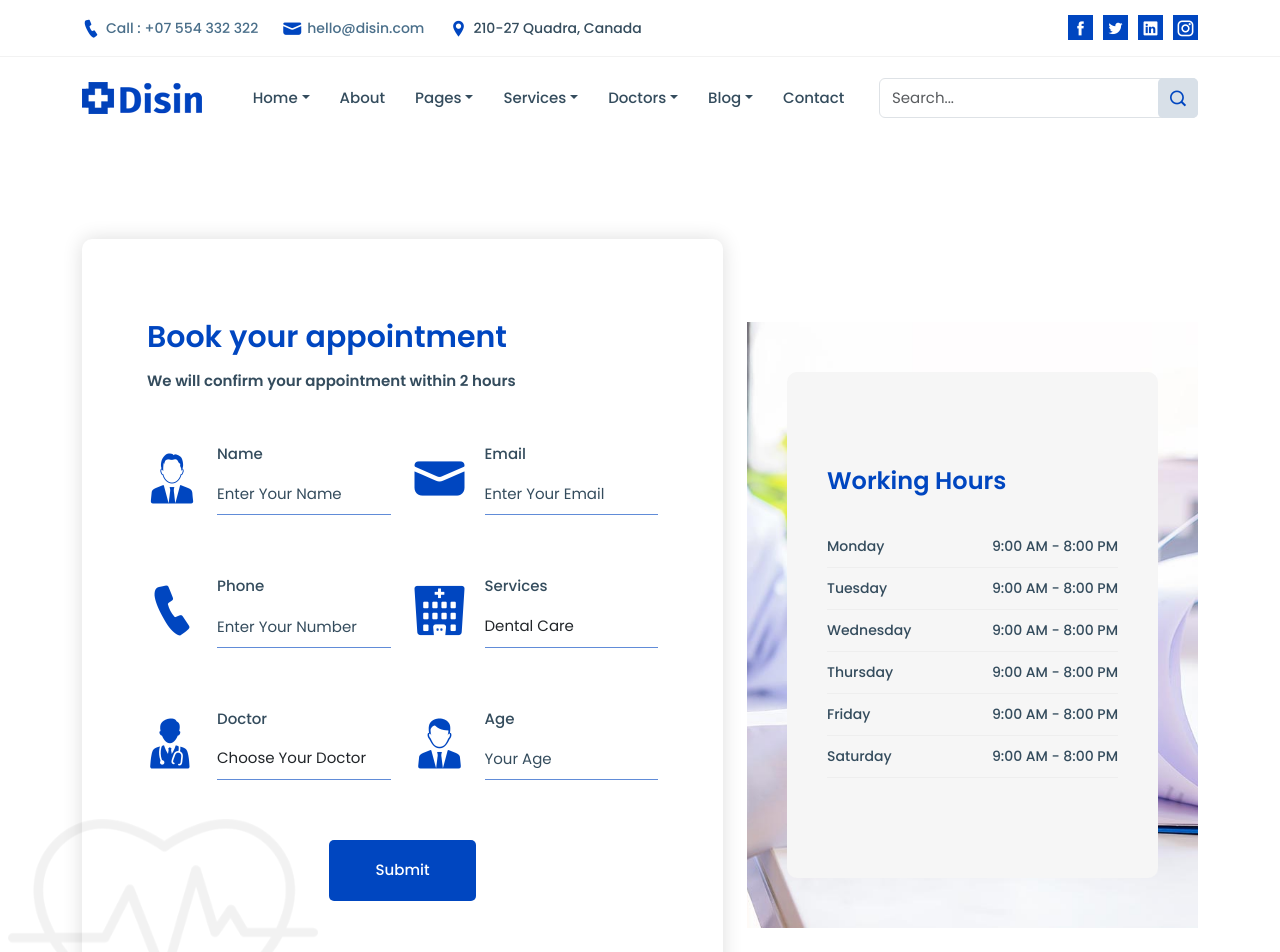
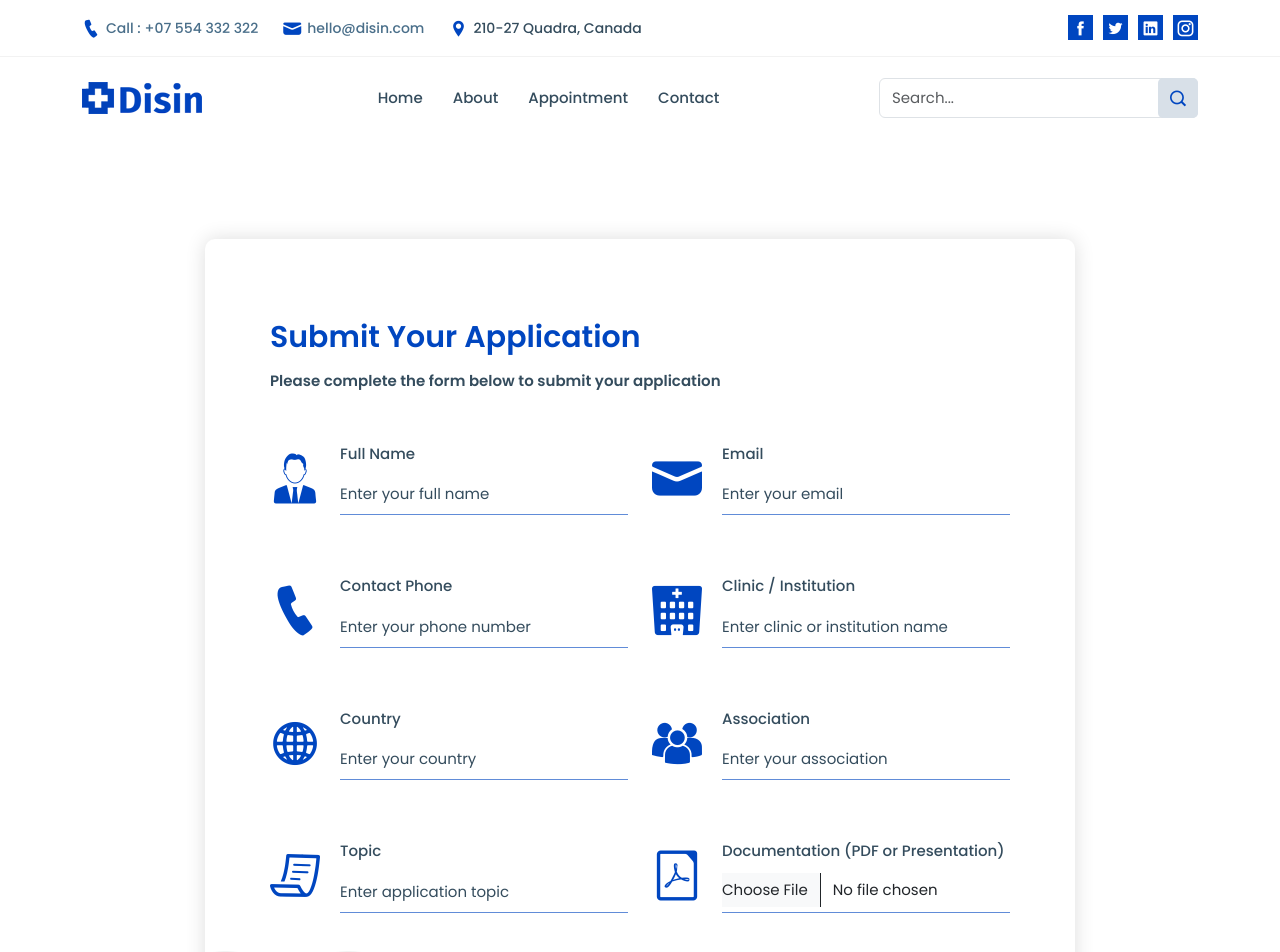
Before and after one commit to Bogdaan21/udruzenjeart, a Next.js app: page /appointment in a window 1280 px wide. Shown: the top 952 px of the page. Built offline with nearby package versions, Linux system fonts and the light colour scheme.

Commit message:
form connect, only attach no

```diff
--- a/libs/menus.tsx
+++ b/libs/menus.tsx
@@ -1,118 +1,30 @@
 export const menus = [
   {
     label: "Home",
-    link: "#",
-    submenu: [
-      {
-        label: "Home Demo - 1",
-        link: "/",
-      },
-      {
-        label: "Home Demo - 2",
-        link: "/home-2/",
-      },
-      {
-        label: "Home Demo - 3",
-        link: "/home-3/",
-      },
-      {
-        label: "Home Demo - 4",
-        link: "/home-4/",
-      },
-      {
-        label: "Home Demo - 5",
-        link: "/home-5/",
-      },
-    ],
+    link: "/",
   },
   {
     label: "About",
     link: "/about/",
   },
   {
-    label: "Pages",
-    link: "#",
-    submenu: [
-      {
-        label: "Appointment",
-        link: "/appointment/",
-      },
-      {
-        label: "Departments",
-        link: "/departments/",
-      },
-      {
-        label: "Testimonials",
-        link: "/testimonials/",
-      },
-      {
-        label: "Sign Up",
-        link: "/sign-up/",
-      },
-      {
-        label: "Sign In",
-        link: "/sign-in/",
-      },
-      {
-        label: "FAQ's",
-        link: "/faq/",
-      },
-      {
-        label: "Coming Soon",
-        link: "/coming-soon/",
-      },
-      {
-        label: "Terms & Conditions",
-        link: "/terms-conditions/",
-      },
-      {
-        label: "Privacy Policy",
-        link: "/privacy-policy/",
-      },
-    ],
+    label: "Appointment",
+    link: "/appointment/",
   },
-  {
-    label: "Services",
-    link: "#",
-    submenu: [
-      {
-        label: "Services",
-        link: "/services/",
-      },
-      {
-        label: "Service Details",
-        link: "/services/details/",
-      },
-    ],
-  },
-  {
-    label: "Doctors",
-    link: "#",
-    submenu: [
-      {
-        label: "Doctors",
-        link: "/doctors/",
-      },
-      {
-        label: "Doctors Details",
-        link: "/doctors/details/",
-      },
-    ],
-  },
-  {
-    label: "Blog",
-    link: "#",
-    submenu: [
-      {
-        label: "Blog",
-        link: "/blog/",
-      },
-      {
-        label: "Blog Details",
-        link: "/blog/details/",
-      },
-    ],
-  },
+  // {
+  //   label: "Blog",
+  //   link: "#",
+  //   submenu: [
+  //     {
+  //       label: "Blog",
+  //       link: "/blog/",
+  //     },
+  //     {
+  //       label: "Blog Details",
+  //       link: "/blog/details/",
+  //     },
+  //   ],
+  // },
   {
     label: "Contact",
     link: "/contact/",
--- a/package.json
+++ b/package.json
@@ -9,6 +9,7 @@
     "lint": "next lint"
   },
   "dependencies": {
+    "@emailjs/browser": "^4.4.1",
     "fslightbox-react": "^1.7.6",
     "next": "14.2.3",
     "react": "^18",
--- a/src/components/Appointment/AppointmentForm.tsx
+++ b/src/components/Appointment/AppointmentForm.tsx
@@ -1,45 +1,68 @@
 "use client";
 
-import React from "react";
+import React, { useRef } from "react";
 import Image from "next/image";
+import emailjs from "@emailjs/browser";
 
 const AppointmentForm: React.FC = () => {
+  const formRef = useRef<HTMLFormElement>(null);
+
+  const sendEmail = (e: React.FormEvent<HTMLFormElement>) => {
+    e.preventDefault();
+    if (!formRef.current) return;
+
+    emailjs
+      .sendForm(
+        "service_sqzeaxu", // ✅ tvoj service ID
+        "template_fs0qvel", // ✅ tvoj template ID
+        formRef.current,
+        "66z6YyCaQIJcC0X2G" // ✅ tvoj public key
+      )
+      .then(
+        () => {
+          alert("✅ Your application has been successfully submitted!");
+          formRef.current?.reset();
+        },
+        (error: { text?: string }) => {
+          console.error("Email send error:", error.text || error);
+          alert("❌ Failed to send. Please try again later.");
+        }
+      );
+  };
+
   return (
     <>
-      <div
-        className="appointment-area-two ptb-100"
-      >
+      <div className="appointment-area-two ptb-100">
         <div className="container">
-          <div className="row align-items-center appointment-wrap-two">
-            <div className="col-lg-7">
+          <div className="row justify-content-center appointment-wrap-two">
+            <div className="col-lg-12">
               <div className="appointment-item appointment-item-two">
                 <div className="appointment-shape">
-                  <Image
-                    src="/images/hart-img1.png"
-                    alt="Shape"
-                    width={360}
-                    height={264}
-                  />
+                  <Image src="/images/hart-img1.png" alt="Shape" width={360} height={264} />
                 </div>
 
-                <h2>Book your appointment</h2>
-                <span>We will confirm your appointment within 2 hours</span>
+                <h2>Submit Your Application</h2>
+                <span>Please complete the form below to submit your application</span>
 
                 <div className="appointment-form">
-                  <form>
+                  <form ref={formRef} onSubmit={sendEmail}>
                     <div className="row">
+                      {/* Full Name */}
                       <div className="col-lg-6">
                         <div className="form-group">
                           <i className="icofont-business-man-alt-1"></i>
-                          <label>Name</label>
+                          <label>Full Name</label>
                           <input
                             type="text"
                             className="form-control"
-                            placeholder="Enter Your Name"
+                            placeholder="Enter your full name"
+                            name="name"
+                            required
                           />
                         </div>
                       </div>
 
+                      {/* Email */}
                       <div className="col-lg-6">
                         <div className="form-group">
                           <i className="icofont-ui-message"></i>
@@ -47,64 +70,99 @@ const AppointmentForm: React.FC = () => {
                           <input
                             type="email"
                             className="form-control"
-                            placeholder="Enter Your Email"
+                            placeholder="Enter your email"
+                            name="email"
+                            required
                           />
                         </div>
                       </div>
 
+                      {/* Phone */}
                       <div className="col-lg-6">
                         <div className="form-group">
                           <i className="icofont-ui-call"></i>
-                          <label>Phone</label>
+                          <label>Contact Phone</label>
                           <input
                             type="text"
                             className="form-control"
-                            placeholder="Enter Your Number"
+                            placeholder="Enter your phone number"
+                            name="phone"
+                            required
                           />
                         </div>
                       </div>
 
+                      {/* Clinic */}
                       <div className="col-lg-6">
                         <div className="form-group">
                           <i className="icofont-hospital"></i>
-                          <label>Services</label>
-                          <select
+                          <label>Clinic / Institution</label>
+                          <input
+                            type="text"
                             className="form-control"
-                            id="exampleFormControlSelect1"
-                          >
-                            <option>Dental Care</option>
-                            <option>2</option>
-                            <option>3</option>
-                            <option>4</option>
-                            <option>5</option>
-                          </select>
+                            placeholder="Enter clinic or institution name"
+                            name="clinic"
+                            required
+                          />
                         </div>
                       </div>
 
+                      {/* Country */}
                       <div className="col-lg-6">
                         <div className="form-group">
-                          <i className="icofont-doctor"></i>
-                          <label>Doctor</label>
-                          <select
+                          <i className="icofont-globe"></i>
+                          <label>Country</label>
+                          <input
+                            type="text"
                             className="form-control"
-                            id="exampleFormControlSelect2"
-                          >
-                            <option>Choose Your Doctor</option>
-                            <option>John Smith</option>
-                            <option>Sarah Taylor</option>
-                            <option>Stevn King</option>
-                          </select>
+                            placeholder="Enter your country"
+                            name="country"
+                            required
+                          />
                         </div>
                       </div>
 
+                      {/* Association */}
                       <div className="col-lg-6">
                         <div className="form-group">
-                          <i className="icofont-business-man"></i>
-                          <label>Age</label>
+                          <i className="icofont-users"></i>
+                          <label>Association</label>
                           <input
                             type="text"
                             className="form-control"
-                            placeholder="Your Age"
+                            placeholder="Enter your association"
+                            name="association"
+                            required
+                          />
+                        </div>
+                      </div>
+
+                      {/* Topic */}
+                      <div className="col-lg-6">
+                        <div className="form-group">
+                          <i className="icofont-paper"></i>
+                          <label>Topic</label>
+                          <input
+                            type="text"
+                            className="form-control"
+                            placeholder="Enter application topic"
+                            name="title"
+                            required
+                          />
+                        </div>
+                      </div>
+
+                      {/* Attachment */}
+                      <div className="col-lg-6">
+                        <div className="form-group">
+                          <i className="icofont-file-pdf"></i>
+                          <label>Documentation (PDF or Presentation)</label>
+                          <input
+                            type="file"
+                            className="form-control"
+                            name="attachment"
+                            accept=".pdf,.ppt,.pptx,.doc,.docx"
+                            required
                           />
                         </div>
                       </div>
@@ -112,41 +170,10 @@ const AppointmentForm: React.FC = () => {
 
                     <div className="text-center">
                       <button type="submit" className="btn appointment-btn">
-                        Submit
+                        Submit Application
                       </button>
                     </div>
                   </form>
-                </div>
-              </div>
-            </div>
-
-            <div className="col-lg-5">
-              <div
-                className="appointment-item-two-right"
-                style={{ backgroundImage: `url(/images/appointment1.jpg)` }}
-              >
-                <div className="appointment-item-content">
-                  <h2>Working Hours</h2>
-                  <ul>
-                    <li>
-                      Monday <span>9:00 AM - 8:00 PM</span>
-                    </li>
-                    <li>
-                      Tuesday <span>9:00 AM - 8:00 PM</span>
-                    </li>
-                    <li>
-                      Wednesday <span>9:00 AM - 8:00 PM</span>
-                    </li>
-                    <li>
-                      Thursday <span>9:00 AM - 8:00 PM</span>
-                    </li>
-                    <li>
-                      Friday <span>9:00 AM - 8:00 PM</span>
-                    </li>
-                    <li>
-                      Saturday <span>9:00 AM - 8:00 PM</span>
-                    </li>
-                  </ul>
                 </div>
               </div>
             </div>
--- a/styles/style.css
+++ b/styles/style.css
@@ -1605,7 +1605,7 @@ footer {
 }
 
 .appointment-item {
-  max-width: 770px;
+  max-width: 870px;
   margin-left: auto;
   margin-right: auto;
   background-color: #ffffff;
```
Also changed, not shown: readme.txt (added), 1 other file (tests, documents, lock files or other folders).
